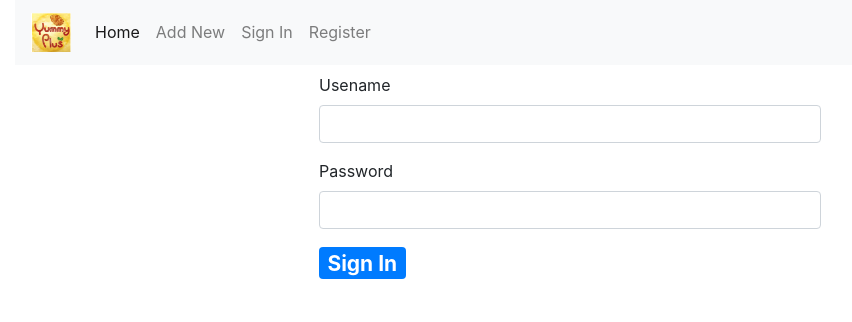
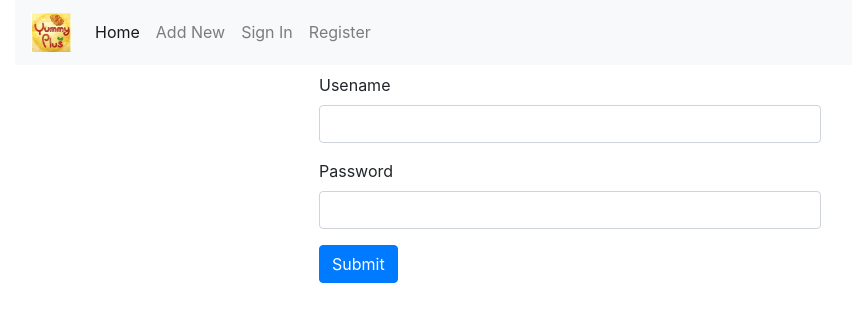
Before and after one commit to AndyGao999/react-movies, a React (Create React App) app: page /signIn in a window 1280 px wide. Shown: the top 322 px of the page, without its empty margins (70-922 px from the left). Built offline with nearby package versions, Linux system fonts and the light colour scheme.

Commit message:
react-create-app on Heroku

```diff
--- a/src/App.js
+++ b/src/App.js
@@ -24,7 +24,7 @@ class App extends Component {
       {usename: "andy", password: "01gaojie", isAdmin: false},
     ],
     logIn: {usename: "", password: "", isAdmin: false},
-    error: {},
+    error: "",
   };
 
   handleDelete = (id) => {
@@ -56,7 +56,7 @@ class App extends Component {
     const logIn = {...this.state.logIn};
     const users = [...this.state.users];
     const user = users.filter((u) => u.usename === data.usename);
-    console.log(user);
+
     if (user.length >= 1) {
       if (
         user[0].usename === data.usename &&
@@ -64,15 +64,23 @@ class App extends Component {
       ) {
         logIn.usename = data.usename;
         logIn.password = data.password;
-        this.setState({logIn});
-        console.log(this.props);
+        const error = "";
+        this.setState({logIn, error});
+
         // this.props.history.push("/");
       }
     }
+    this.setState({error: "usename or password incorrect"});
+
+    // const error = "Instant usename or password incorrect";
+    // console.log(this.state.error, error);
+  };
+
+  handleRestError = () => {
+    this.setState({error: ""});
   };
 
   handleEdit = (data, index) => {
-    console.log(index, data.title);
     const movies = [...this.state.movies];
 
     movies[index].title = data.title;
@@ -85,7 +93,6 @@ class App extends Component {
     logIn.usename = "";
     logIn.password = "";
     this.setState({logIn});
-    console.log("logOut", this.state.logIn);
   };
 
   handleAddUser = (data) => {
@@ -105,7 +112,15 @@ class App extends Component {
   };
 
   render() {
-    const {currentPage, pageSize, genres, logIn, currentGenre} = this.state;
+    console.log(this.state.error);
+    const {
+      currentPage,
+      pageSize,
+      genres,
+      error,
+      logIn,
+      currentGenre,
+    } = this.state;
 
     const movies = [...this.state.movies];
     const _movies =
@@ -150,9 +165,19 @@ class App extends Component {
 
               <Route
                 path='/signIn'
-                render={(props) => (
-                  <SignIn onSubmit={this.handleSubmit} {...props} />
-                )}
+                render={(props) => {
+                  if (logIn.usename === "")
+                    return (
+                      <SignIn
+                        logIn={logIn}
+                        error={error}
+                        onSubmit={this.handleSubmit}
+                        onRest={this.handleRestError}
+                        {...props}
+                      />
+                    );
+                  return <Redirect to='/' />;
+                }}
               />
               <Route
                 path='/addNew'
--- a/src/addNew.jsx
+++ b/src/addNew.jsx
@@ -35,12 +35,17 @@ class AddNew extends Component {
     // this.setState({error});
   };
 
+  handleSubmit = (e) => {
+    e.preventDefault();
+    this.props.onAdd(this.state.user);
+  };
+
   render() {
     const {title, img, numberInStock: stock, content} = this.state.user;
     const {error} = this.state;
     return (
       <div className='container w-50'>
-        <form>
+        <form onSubmit={this.handleSubmit}>
           <Input
             lable='Title'
             name='title'
@@ -73,17 +78,9 @@ class AddNew extends Component {
             onChange={this.handleChange}>
             {" "}
           </textarea>
-
-          <Link>
-            {" "}
-            <h4>
-              <div
-                onClick={() => this.props.onAdd(this.state.user)}
-                className='badge badge-primary'>
-                Add New
-              </div>
-            </h4>
-          </Link>
+          <button type='submit' class='btn btn-primary'>
+            Submit
+          </button>
         </form>
       </div>
     );
--- a/src/movieComponet.jsx
+++ b/src/movieComponet.jsx
@@ -18,7 +18,7 @@ class MovieComponent extends Component {
     // const index = this.props.movies.indexOf(this.props.m);
 
     return (
-      <div className='col p-2 border-bottom'>
+      <div className='col p-1 border-bottom'>
         <Link to={"/movieDetail/" + _id + "/" + this.props.index + "/show"}>
           <img src={"http://localhost:3000/" + img} alt='' />
         </Link>
--- a/src/reg.jsx
+++ b/src/reg.jsx
@@ -37,6 +37,11 @@ class Reg extends Component {
     console.log(erro, erro.value);
   };
 
+  handleSubmit = (e) => {
+    e.preventDefault();
+    this.props.onAddUser(this.state.data);
+  };
+
   render() {
     const {data} = this.state;
     const {onAddUser} = this.props;
@@ -44,7 +49,7 @@ class Reg extends Component {
     return (
       <div className='container w-50'>
         <div>
-          <form>
+          <form onSubmit={this.handleSubmit}>
             <Input
               id='usename'
               name='usename'
@@ -63,14 +68,9 @@ class Reg extends Component {
               onChange={this.handleChange}
               error={this.state.error.password}
             />
-            <div
-              onClick={() => onAddUser(this.state.data)}
-              className='form-group'>
-              {" "}
-              <h3>
-                <div className='badge badge-primary'> Submit</div>
-              </h3>
-            </div>
+            <button type='submit' class='btn btn-primary'>
+              Submit
+            </button>
           </form>
         </div>
       </div>
--- a/src/signIn.jsx
+++ b/src/signIn.jsx
@@ -6,18 +6,27 @@ class SingnIn extends Component {
 
   handleChange = (event) => {
     this.setState({[event.target.name]: event.target.value});
+    this.props.onRest();
+  };
+
+  handleSubmit = (e) => {
+    e.preventDefault();
+    this.props.onSubmit(this.state);
   };
 
   render() {
-    // console.log(test);
+    const {error, logIn} = this.props;
+
     // const test = event.target.value;
     // console.log(test);
+
     return (
       <div className='container w-50'>
-        <form>
+        <form onSubmit={this.handleSubmit}>
           <div className='form-group'>
             <label htmlFor='exampleInputEmail1'>Usename</label>
             <input
+              error={error}
               type='text'
               className='form-control'
               id='usename'
@@ -26,6 +35,12 @@ class SingnIn extends Component {
               value={this.state.usename}
               onChange={this.handleChange}
             />
+            {logIn.usename === "" && (
+              <React.Fragment>
+                {" "}
+                <div className='alert-danger'> {error}</div>
+              </React.Fragment>
+            )}
           </div>
           <div className='form-group'>
             <label htmlFor='exampleInputPassword1'>Password</label>
@@ -39,17 +54,9 @@ class SingnIn extends Component {
             />
           </div>
           <div className='form-check'></div>
-          <h3>
-            {" "}
-            <Link to='/'>
-              {" "}
-              <div
-                onClick={() => this.props.onSubmit(this.state)}
-                className='badge badge-primary'>
-                Sign In
-              </div>
-            </Link>
-          </h3>
+          <button type='submit' className='btn btn-primary'>
+            Submit
+          </button>
         </form>
       </div>
     );
```
